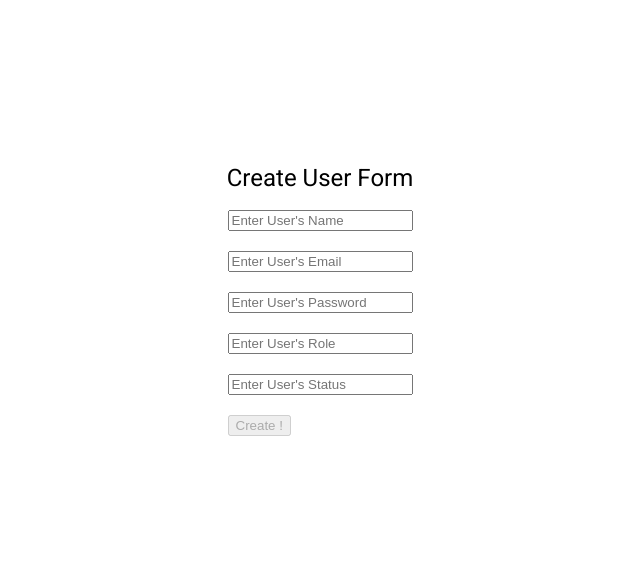
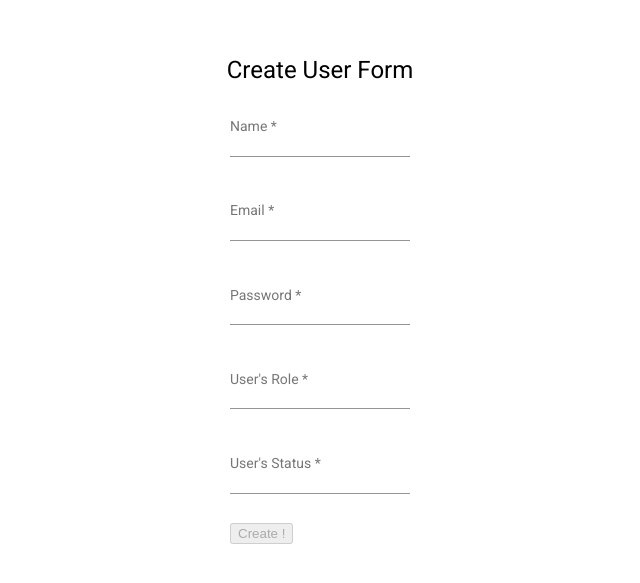
Before and after one commit to emraan-abbas/My-Blogs-Angular, an Angular app: page /create in a window 1280 px wide. Shown: the part 101-684 px from the top of the page, without its empty margins (320-960 px from the left). Built offline with nearby package versions, Linux system fonts and the light colour scheme.

Commit message:
Validations

```diff
--- a/src/app/create-user/create-user.component.html
+++ b/src/app/create-user/create-user.component.html
@@ -4,45 +4,73 @@
     <h1>Create User Form</h1>
 
     <form [formGroup]="createUserForm" (ngSubmit)="createUser()">
-      <input type="text" formControlName="name" placeholder="Enter User's Name">
+      <p>
+        <mat-form-field>
+          <mat-label>Name</mat-label>
+          <input type="text" matInput formControlName="name" placeholder="Enter User's Name">
           <br />
-      <span style="color: red;" *ngIf="nameValidator && nameValidator.invalid && nameValidator.touched">
+          <mat-error style="color: red;" *ngIf="nameValidator && nameValidator.invalid && nameValidator.touched">
             User Name Required !
-      </span>
+          </mat-error>
           <br />
+        </mat-form-field>
+      </p>
 
 
-      <input type="email" formControlName="email" placeholder="Enter User's Email">
+      <p>
+        <mat-form-field>
+          <mat-label>Email</mat-label>
+          <input type="email" matInput formControlName="email" placeholder="Enter User's Email">
           <br />
-      <span style="color: red;" *ngIf="emailValidator && emailValidator.invalid && emailValidator.touched">
+          <mat-error style="color: red;" *ngIf="emailValidator && emailValidator.invalid && emailValidator.touched">
             Enter Valid Email !
-      </span>
+          </mat-error>
           <br />
-
-      <input type="password" formControlName="password" placeholder="Enter User's Password">
-      <br />
-      <span style="color: red;" *ngIf="passwordValidator && passwordValidator.invalid && passwordValidator.touched">
-        Enter Valid Password !
-      </span>
-      <br />
-
-      <input type="text" formControlName="role" placeholder="Enter User's Role">
-      <br />
-      <span style="color: red;" *ngIf="nameValidator && nameValidator.invalid && nameValidator.touched">
-        User Role Required !
-      </span>
-      <br />
+        </mat-form-field>
+      </p>
 
 
-      <input type="text" formControlName="status" placeholder="Enter User's Status">
+      <p>
+        <mat-form-field>
+          <mat-label>Password</mat-label>
+          <input type="password" matInput formControlName="password" placeholder="Enter User's Password">
           <br />
-      <span style="color: red;" *ngIf="nameValidator && nameValidator.invalid && nameValidator.touched">
-        User Status Required !
-      </span>
+          <mat-error style="color: red;"
+            *ngIf="passwordValidator && passwordValidator.invalid && passwordValidator.touched">
+            Enter Valid Password !
+          </mat-error>
           <br />
+        </mat-form-field>
+      </p>
 
 
-      <button [disabled]="createUserForm.invalid">Create !</button>
+      <p>
+        <mat-form-field>
+          <mat-label>User's Role</mat-label>
+          <input type="text" matInput formControlName="role" placeholder="Enter User's Role">
+          <br />
+          <mat-error style="color: red;" *ngIf="nameValidator && nameValidator.invalid && nameValidator.touched">
+            User Role Required !
+          </mat-error>
+          <br />
+        </mat-form-field>
+      </p>
+
+
+      <p>
+        <mat-form-field>
+          <mat-label>User's Status</mat-label>
+          <input type="text" matInput formControlName="status" placeholder="Enter User's Status">
+          <br />
+          <mat-error style="color: red;" *ngIf="nameValidator && nameValidator.invalid && nameValidator.touched">
+            User Status Required !
+          </mat-error>
+          <br />
+        </mat-form-field>
+      </p>
+
+
+      <button mat-raised-button color="primary" [disabled]=" createUserForm.invalid">Create !</button>
     </form>
 
 
--- a/src/app/login/login.component.html
+++ b/src/app/login/login.component.html
@@ -9,9 +9,9 @@
           <mat-label>Email</mat-label>
           <input type="email" matInput formControlName="email" placeholder="Enter Your Email">
           <br />
-          <span style="color: red;" *ngIf="emailValidator && emailValidator.invalid && emailValidator.touched">
+          <mat-error style="color: red;" *ngIf="emailValidator && emailValidator.invalid && emailValidator.touched">
             Invalid Email !
-          </span>
+          </mat-error>
           <br />
         </mat-form-field>
       </p>
@@ -22,16 +22,17 @@
           <mat-label>Password</mat-label>
           <input type="password" matInput formControlName="password" placeholder="Enter You Password">
           <br />
-          <span style="color: red;" *ngIf="passwordValidator && passwordValidator.invalid && passwordValidator.touched">
+          <mat-error style="color: red;"
+            *ngIf="passwordValidator && passwordValidator.invalid && passwordValidator.touched">
             Invalid Password !
-          </span>
+          </mat-error>
           <br />
         </mat-form-field>
       </p>
 
 
 
-      <button [disabled]="loginForm.invalid">Login !</button>
+      <button mat-raised-button color="primary" [disabled]="loginForm.invalid">Login !</button>
     </form>
 
   </div>
```
Lines whose indentation alone changed are shown as unchanged.
